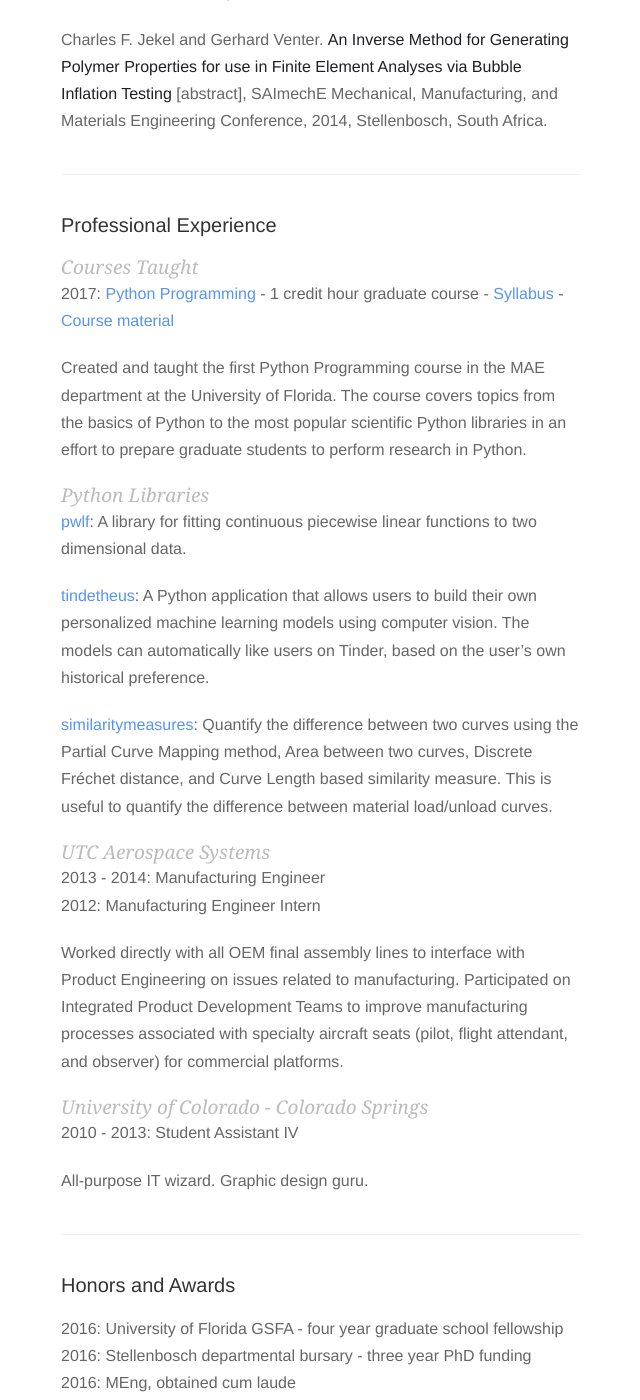
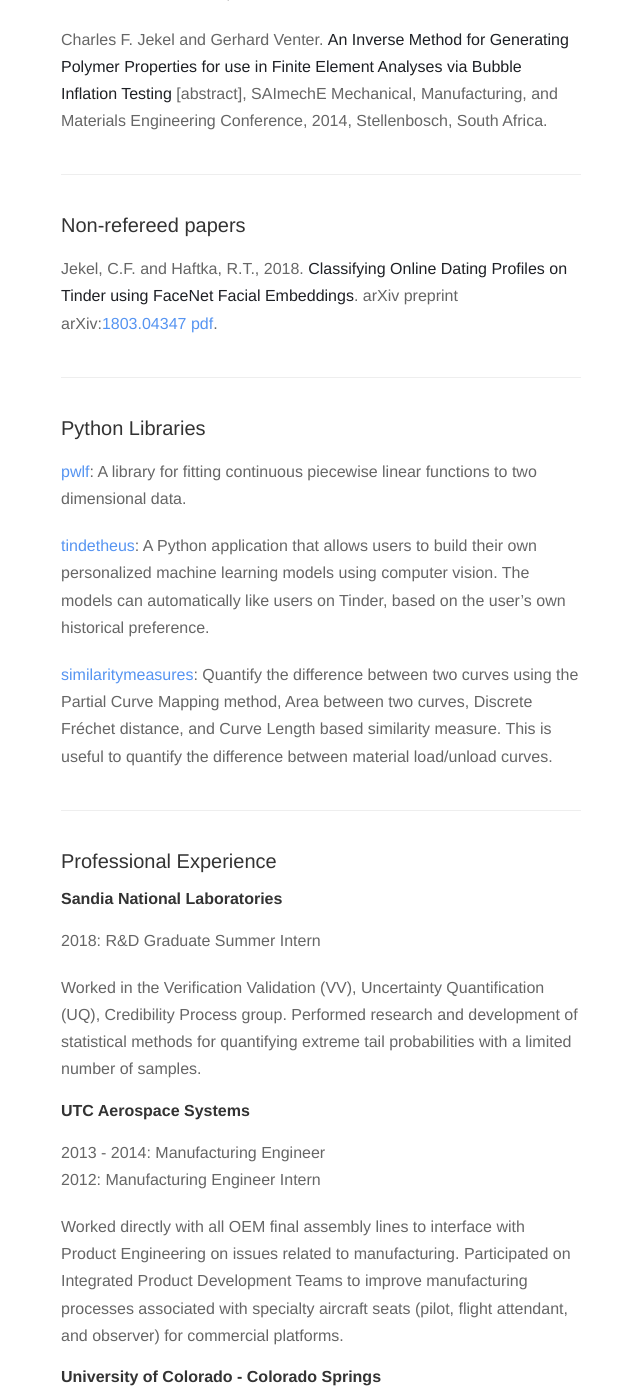
Before and after one commit to cjekel/cjekel.github.io, a Jekyll site: the page built from cv.md, in a window 1280 px wide and 1400 px high, scrolled down 1660 px. Shown: the whole window, without its empty margins (319-959 px from the left). Built offline with Jekyll 4.4.1, drawn with Linux system fonts in a browser that asks for light colours; nearby versions of some CDN libraries; some of the changed text lies outside the part shown.

Commit message:
rearange cv, add non-referreed papers

```diff
--- a/cv.md
+++ b/cv.md
@@ -8,7 +8,6 @@ profile: true
 2016 - 2019: University of Florida and Stellenbosch University
 PhD Mechanical Engineering: surrogate models and inverse analysis to characterize material parameters
 
-
 2014 - 2016: Stellenbosch University
 MEng Mechanical Engineering: cum laude
 Thesis: **Obtaining non-linear orthotropic material models for pvc-coated polyester via inverse bubble inflation.** [https://hdl.handle.net/10019.1/98627](https://hdl.handle.net/10019.1/98627) [pdf]({{ "/" | relative_url  }}assets/papers/jekel_obtaining_2016.pdf).
@@ -18,7 +17,7 @@ BSc Mechanical Engineering: 3.72/4.00 with honor
 
 ---
 ### Publications
-Jekel, C. F., Venter, G., Venter, M. P., Stander, N., & Haftka, R. T. (2018). **Similarity measures for identifying material parameters from hysteresis loops using inverse analysis**, International Journal of Material Forming. [doi:10.1007/s12289-018-1421-8](https://doi.org/10.1007/s12289-018-1421-8) [pdf]({{ "/" | relative_url  }}assets/papers/JekelArea_IJMF_rev05_final.pdf).
+Jekel, C. F., Venter, G., Venter, M. P., Stander, N., & Haftka, R. T. (2018). **Similarity measures for identifying material parameters from hysteresis loops using inverse analysis**, *International Journal of Material Forming*. [doi:10.1007/s12289-018-1421-8](https://doi.org/10.1007/s12289-018-1421-8) [pdf]({{ "/" | relative_url  }}assets/papers/JekelArea_IJMF_rev05_final.pdf).
 
 Charles F. Jekel, Gerhard Venter, Martin P. Venter. **Modeling PVC-coated polyester as a hypoelastic non-linear orthotropic material**, *Composite Structures*, Volume 161, 1 February 2017, Pages 51-64, ISSN 0263-8223, [doi:10.1016/j.compstruct.2016.11.019](https://dx.doi.org/10.1016/j.compstruct.2016.11.019) [pdf]({{ "/" | relative_url  }}assets/papers/JekelModelingPVC-CoatedPolyester.pdf).
 
@@ -33,31 +32,42 @@ Charles F. Jekel, Gerhard Venter, and Martin P. Venter. **Obtaining Material Mod
 Charles F. Jekel and Gerhard Venter. **An Inverse Method for Generating Polymer Properties for use in Finite Element Analyses via Bubble Inflation Testing** [abstract], SAImechE Mechanical, Manufacturing, and Materials Engineering Conference, 2014, Stellenbosch, South Africa.
 
 ---
-### Professional Experience
+### Non-refereed papers
+Jekel, C.F. and Haftka, R.T., 2018. **Classifying Online Dating Profiles on Tinder using FaceNet Facial Embeddings**. arXiv preprint arXiv:[1803.04347](https://arxiv.org/abs/1803.04347) [pdf](https://arxiv.org/pdf/1803.04347.pdf).
 
-## Courses Taught
-2017: [Python Programming]({{ "/" | relative_url  }}assets/PythonProgrammingEML6934.pdf) - 1 credit hour graduate course - [Syllabus]({{ "/" | relative_url  }}assets/eml6934_Python_Syllabus.pdf) - [Course material](https://github.com/cjekel/Introduction-to-Python-Numerical-Analysis-for-Engineers-and-Scientist)
-
-Created and taught the first Python Programming course in the MAE department at the University of Florida. The course covers topics from the basics of Python to the most popular scientific Python libraries in an effort to prepare graduate students to perform research in Python.
-
-## Python Libraries
+---
+### Python Libraries
 [pwlf](https://github.com/cjekel/piecewise_linear_fit_py): A library for fitting continuous piecewise linear functions to two dimensional data.
 
 [tindetheus](https://github.com/cjekel/tindetheus): A Python application that allows users to build their own personalized machine learning models using computer vision. The models can automatically like users on Tinder, based on the user's own historical preference.
 
 [similaritymeasures](https://github.com/cjekel/Similarity_measures_for_identifying_material_parameters_from_hysteresis_loops_using_inverse_analysis): Quantify the difference between two curves using the Partial Curve Mapping method, Area between two curves, Discrete Fréchet distance, and Curve Length based similarity measure. This is useful to quantify the difference between material load/unload curves.
 
-## UTC Aerospace Systems
+---
+### Professional Experience
+
+#### Sandia National Laboratories
+2018: R&D Graduate Summer Intern
+
+Worked in the Verification Validation (VV), Uncertainty Quantification (UQ), Credibility Process group. Performed research and development of statistical methods for quantifying extreme tail probabilities with a limited number of samples.
+
+#### UTC Aerospace Systems
 2013 - 2014: Manufacturing Engineer
 2012: Manufacturing Engineer Intern
 
 Worked directly with all OEM final assembly lines to interface with Product Engineering on issues related to manufacturing. Participated on Integrated Product Development Teams to improve manufacturing processes associated with specialty aircraft seats (pilot, flight attendant, and observer) for commercial
 platforms.
 
-## University of Colorado - Colorado Springs
+#### University of Colorado - Colorado Springs
 2010 - 2013: Student Assistant IV
 
 All-purpose IT wizard. Graphic design guru.
+
+---
+### Courses Taught
+2017: [Python Programming]({{ "/" | relative_url  }}assets/PythonProgrammingEML6934.pdf) - 1 credit hour graduate course - [Syllabus]({{ "/" | relative_url  }}assets/eml6934_Python_Syllabus.pdf) - [Course material](https://github.com/cjekel/Introduction-to-Python-Numerical-Analysis-for-Engineers-and-Scientist)
+
+Created and taught the first Python Programming course in the MAE department at the University of Florida. The course covers topics from the basics of Python to the most popular scientific Python libraries in an effort to prepare graduate students to perform research in Python.
 
 ---
 ### Honors and Awards
```
